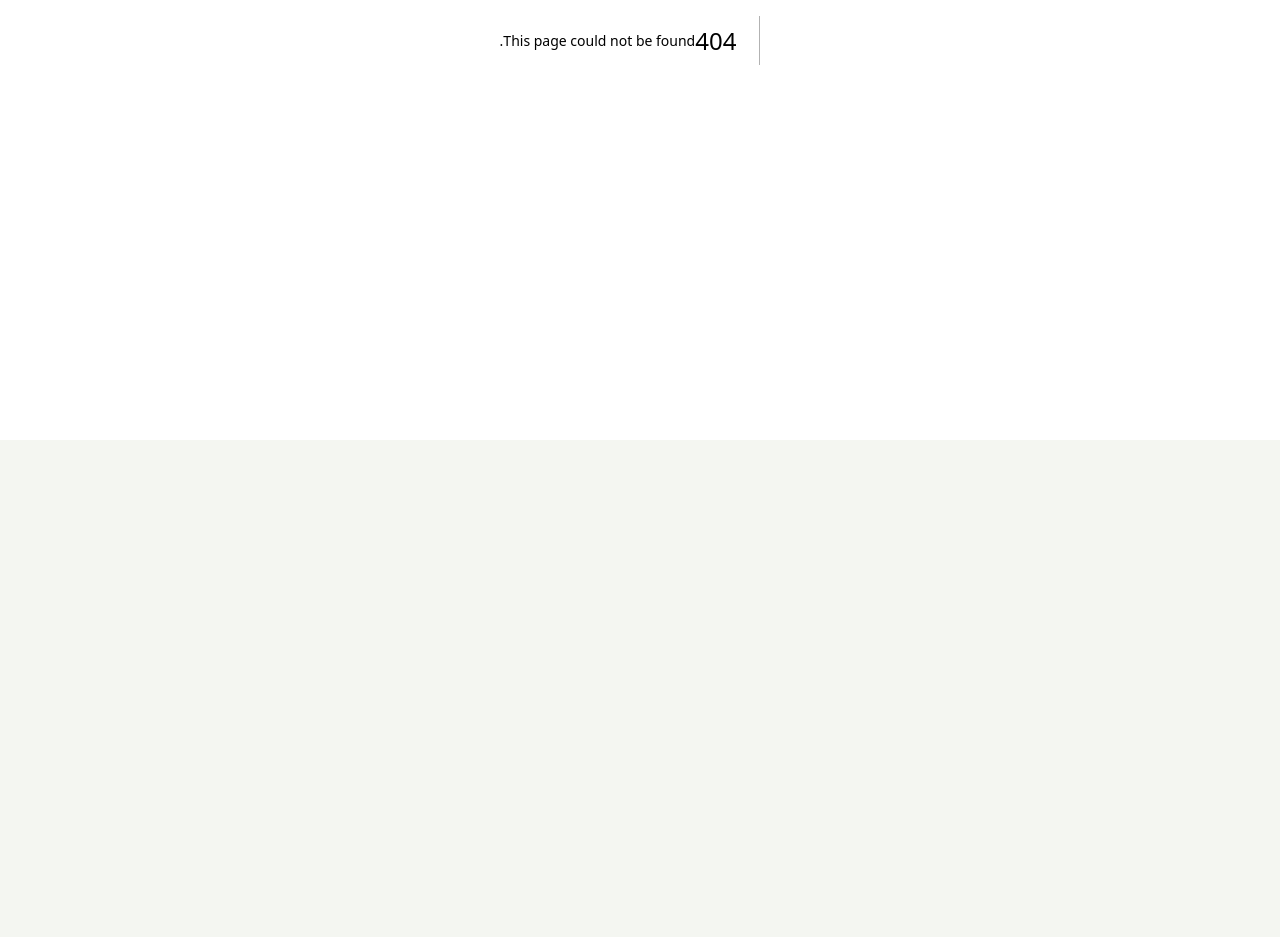
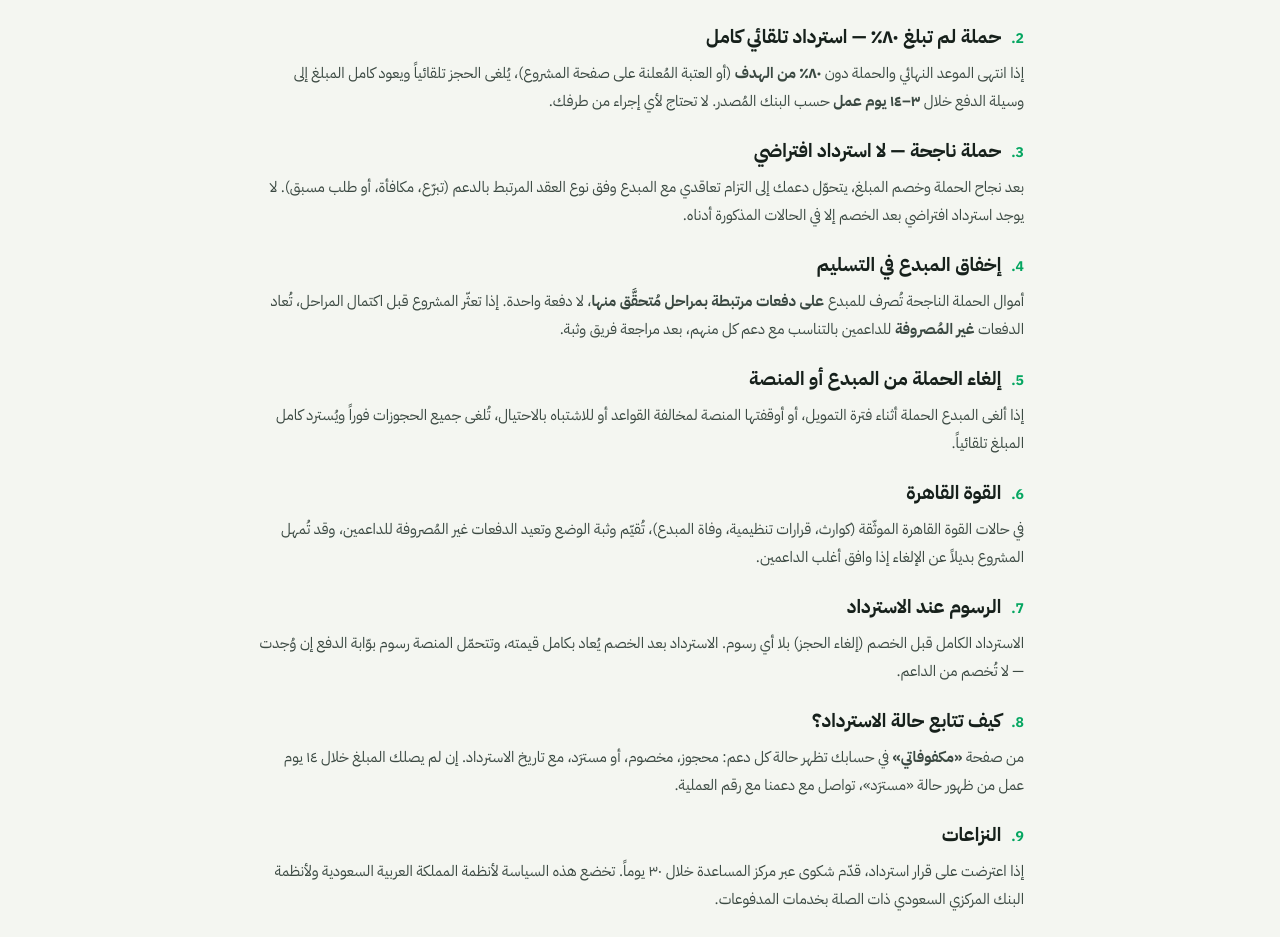
Before and after one commit to abdulmajeed25/Wathba, a Next.js app in the folder apps/web/: page /projects/legal/refund-policy in a window 1280 px wide. Before the commit this address had no page. Shown: the part 360-1297 px from the top of the page. Before the commit the page ends 800 px from the top, so only its background shows below. Built offline with nearby package versions, Linux system fonts and the light colour scheme; no server answers.

Commit message:
feat(web): refund-policy legal page — Arabic 9-section refund matrix (Sprint 0 / P0-004)

```diff
--- /dev/null
+++ b/apps/web/src/app/projects/legal/refund-policy/page.tsx
@@ -0,0 +1,90 @@
+import type { Metadata } from 'next';
+
+import { LegalSection, WathbaLegalPage } from '@/components/ventures/wathba/wathba-legal';
+import { WathbaShell } from '@/components/ventures/wathba/wathba-shell';
+
+export const metadata: Metadata = { title: 'سياسة الاسترداد · وثبة' };
+
+export default function RefundPolicyPage() {
+  return (
+    <WathbaShell>
+      <WathbaLegalPage
+        eyebrow="REFUNDS · الاسترداد"
+        title="سياسة الاسترداد"
+        intro="متى وكيف تستعيد أموالك على وثبة. آخر تحديث: ٢٠٢٦/٠٧/٠٢."
+      >
+        <LegalSection
+          n="1"
+          title="مبدأ الحجز قبل الخصم"
+          body={
+            <>
+              عند دعمك لمشروع، يُحجز المبلغ لدى بوّابة الدفع المرخّصة{' '}
+              <strong>دون خصمه فعلياً</strong>. لا يُخصم المبلغ إلا إذا نجحت الحملة
+              ببلوغ عتبة التمويل. أموالك لا تمرّ عبر حسابات وثبة إطلاقاً.
+            </>
+          }
+        />
+        <LegalSection
+          n="2"
+          title="حملة لم تبلغ ٨٠٪ — استرداد تلقائي كامل"
+          body={
+            <>
+              إذا انتهى الموعد النهائي والحملة دون <strong>٨٠٪ من الهدف</strong>{' '}
+              (أو العتبة المُعلنة على صفحة المشروع)، يُلغى الحجز تلقائياً ويعود
+              كامل المبلغ إلى وسيلة الدفع خلال <strong>٣–١٤ يوم عمل</strong> حسب
+              البنك المُصدر. لا تحتاج لأي إجراء من طرفك.
+            </>
+          }
+        />
+        <LegalSection
+          n="3"
+          title="حملة ناجحة — لا استرداد افتراضي"
+          body="بعد نجاح الحملة وخصم المبلغ، يتحوّل دعمك إلى التزام تعاقدي مع المبدع وفق نوع العقد المرتبط بالدعم (تبرّع، مكافأة، أو طلب مسبق). لا يوجد استرداد افتراضي بعد الخصم إلا في الحالات المذكورة أدناه."
+        />
+        <LegalSection
+          n="4"
+          title="إخفاق المبدع في التسليم"
+          body={
+            <>
+              أموال الحملة الناجحة تُصرف للمبدع <strong>على دفعات مرتبطة بمراحل
+              مُتحقَّق منها</strong>، لا دفعة واحدة. إذا تعثّر المشروع قبل اكتمال
+              المراحل، تُعاد الدفعات <strong>غير المُصروفة</strong> للداعمين
+              بالتناسب مع دعم كل منهم، بعد مراجعة فريق وثبة.
+            </>
+          }
+        />
+        <LegalSection
+          n="5"
+          title="إلغاء الحملة من المبدع أو المنصة"
+          body="إذا ألغى المبدع الحملة أثناء فترة التمويل، أو أوقفتها المنصة لمخالفة القواعد أو للاشتباه بالاحتيال، تُلغى جميع الحجوزات فوراً ويُسترد كامل المبلغ تلقائياً."
+        />
+        <LegalSection
+          n="6"
+          title="القوة القاهرة"
+          body="في حالات القوة القاهرة الموثّقة (كوارث، قرارات تنظيمية، وفاة المبدع)، تُقيّم وثبة الوضع وتعيد الدفعات غير المُصروفة للداعمين، وقد تُمهل المشروع بديلاً عن الإلغاء إذا وافق أغلب الداعمين."
+        />
+        <LegalSection
+          n="7"
+          title="الرسوم عند الاسترداد"
+          body="الاسترداد الكامل قبل الخصم (إلغاء الحجز) بلا أي رسوم. الاسترداد بعد الخصم يُعاد بكامل قيمته، وتتحمّل المنصة رسوم بوّابة الدفع إن وُجدت — لا تُخصم من الداعم."
+        />
+        <LegalSection
+          n="8"
+          title="كيف تتابع حالة الاسترداد؟"
+          body={
+            <>
+              من صفحة <strong>«مكفوفاتي»</strong> في حسابك تظهر حالة كل دعم:
+              محجوز، مخصوم، أو مسترَد، مع تاريخ الاسترداد. إن لم يصلك المبلغ خلال
+              ١٤ يوم عمل من ظهور حالة «مسترَد»، تواصل مع دعمنا مع رقم العملية.
+            </>
+          }
+        />
+        <LegalSection
+          n="9"
+          title="النزاعات"
+          body="إذا اعترضت على قرار استرداد، قدّم شكوى عبر مركز المساعدة خلال ٣٠ يوماً. تخضع هذه السياسة لأنظمة المملكة العربية السعودية ولأنظمة البنك المركزي السعودي ذات الصلة بخدمات المدفوعات."
+        />
+      </WathbaLegalPage>
+    </WathbaShell>
+  );
+}
```
